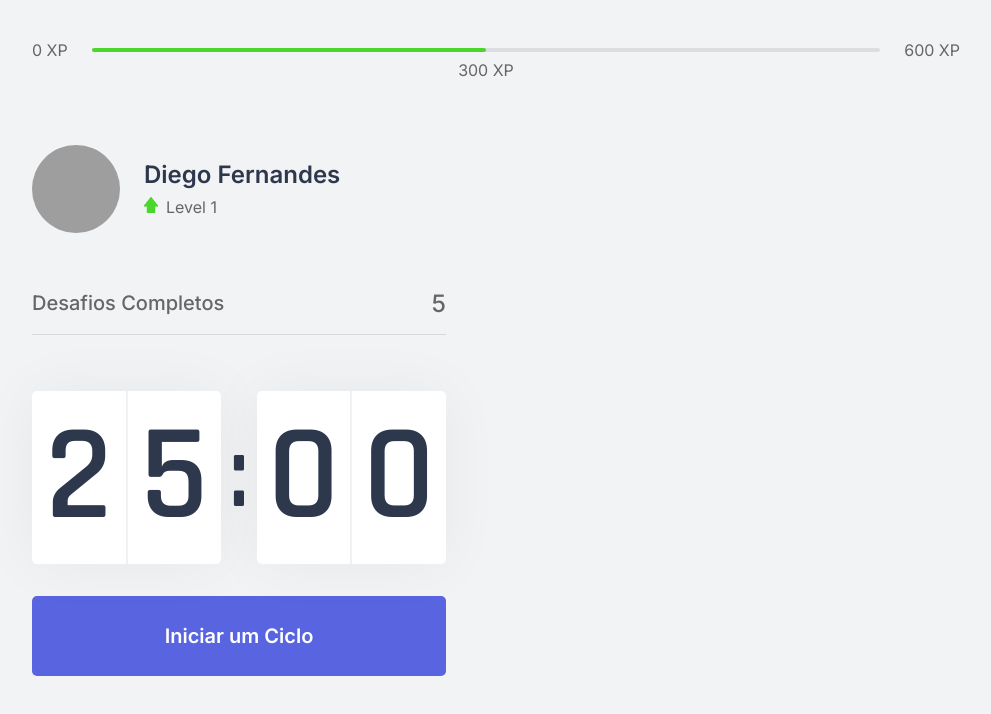
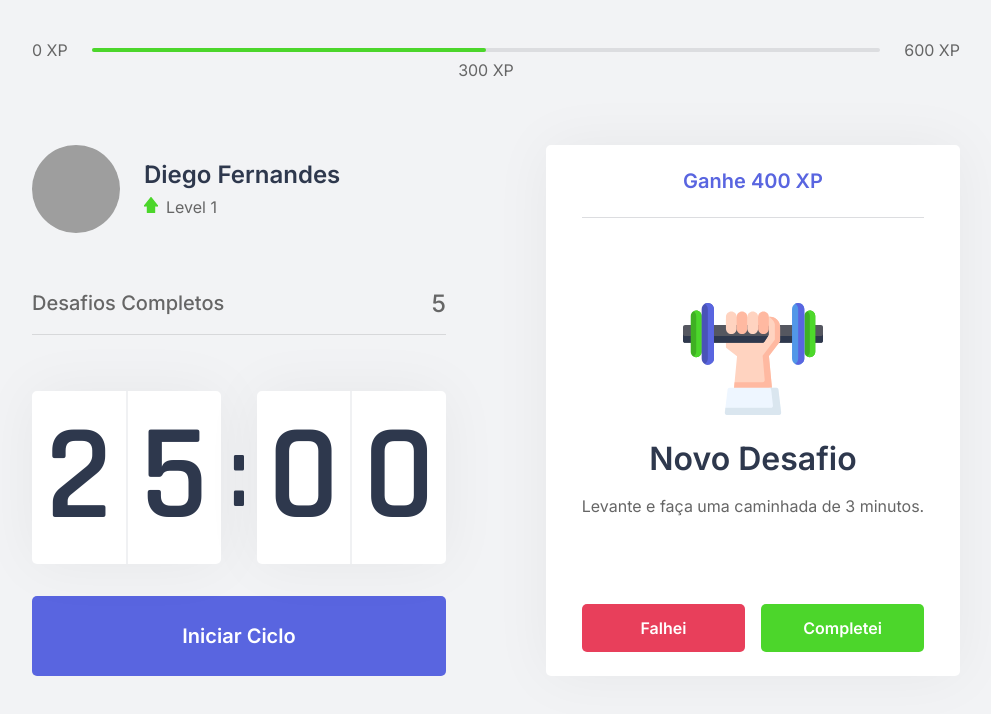
Before and after one commit to r0cc4t0/nlw-04-reactjs, a Next.js app: page / in a window 1280 px wide. Shown: the top 714 px of the page, without its empty margins (144-1135 px from the left). Built offline with nearby package versions, Linux system fonts and the light colour scheme; grey boxes are pictures that could not be loaded.

Commit message:
Challenge Box Component

```diff
--- /dev/null
+++ b/src/components/ChallengeBox.tsx
@@ -0,0 +1,48 @@
+import { useState } from 'react';
+import styles from '../styles/components/ChallengeBox.module.css';
+
+function ChallengeBox() {
+  const [hasActiveChallenge, setHasActiveChallenge] = useState(true);
+
+  return (
+    <div className={styles.challengeBoxContainer}>
+      {hasActiveChallenge
+        ? (
+          <div className={styles.challengeActive}>
+            <header>Ganhe 400 XP</header>
+
+            <main>
+              <img src="icons/body.svg" alt="Body" />
+              <strong>Novo Desafio</strong>
+              <p>Levante e faça uma caminhada de 3 minutos.</p>
+            </main>
+
+            <footer>
+              <button
+                type="button"
+                className={styles.challengeFailedButton}>
+                Falhei
+              </button>
+              <button
+                type="button"
+                className={styles.challengeSucceededButton}>
+                Completei
+              </button>
+            </footer>
+          </div>
+        )
+        : (
+          <div className={styles.challengeNotActive}>
+            <strong>Finalize um ciclo para receber um desafio.</strong>
+            <p>
+              <img src="icons/level-up.svg" alt="Level Up" />
+              Avance de nível completando desafios.
+            </p>
+          </div>
+        )
+      }
+    </div>
+  );
+}
+
+export default ChallengeBox;
--- a/src/components/Countdown.tsx
+++ b/src/components/Countdown.tsx
@@ -1,9 +1,12 @@
 import { useState, useEffect } from 'react';
 import styles from '../styles/components/Countdown.module.css';
 
+let countdownTimeout: NodeJS.Timeout;
+
 function Countdown() {
   const [time, setTime] = useState(25 * 60);
-  const [active, setActive] = useState(false);
+  const [isActive, setIsActive] = useState(false);
+  const [hasFinished, setHasFinished] = useState(false);
 
   const minutes = Math.floor(time / 60);
   const seconds = time % 60;
@@ -12,15 +15,25 @@ function Countdown() {
   const [secondLeft, secondRight] = String(seconds).padStart(2, '0').split('');
 
   useEffect(() => {
-    if (active && time > 0) {
-      setTimeout(() => {
+    if (isActive && time > 0) {
+      countdownTimeout = setTimeout(() => {
         setTime(time - 1);
       }, 1000);
     }
-  }, [active, time]);
+    else if (isActive && time === 0) {
+      setHasFinished(true);
+      setIsActive(false);
+    }
+  }, [isActive, time]);
 
   function startCountdown() {
-    setActive(true);
+    setIsActive(true);
+  }
+
+  function resetCountdown() {
+    clearTimeout(countdownTimeout);
+    setIsActive(false);
+    setTime(25 * 60);
   }
 
   return (
@@ -36,13 +49,41 @@ function Countdown() {
           <span>{secondRight}</span>
         </div>
       </div>
+
+      {hasFinished
+        ? (
+          <button
+            disabled
+            className={styles.countdownButton}
+          >
+            Ciclo Encerrado
+          </button>
+        )
+        : (
+          <>
+            {isActive
+              ? (
+                <button
+                  type="button"
+                  className={`${styles.countdownButton} ${styles.countdownButtonActive}`}
+                  onClick={resetCountdown}
+                >
+                  Abandonar Ciclo
+                </button>
+              )
+              : (
                 <button
                   type="button"
                   className={styles.countdownButton}
                   onClick={startCountdown}
                 >
-        Iniciar um Ciclo
+                  Iniciar Ciclo
                 </button>
+              )
+            }
+          </>
+        )
+      }
     </div>
   );
 }
--- a/src/pages/index.tsx
+++ b/src/pages/index.tsx
@@ -3,6 +3,7 @@ import ExperienceBar from '../components/ExperienceBar';
 import Profile from '../components/Profile';
 import CompletedChallenges from '../components/CompletedChallenges';
 import Countdown from '../components/Countdown';
+import ChallengeBox from '../components/ChallengeBox';
 import styles from '../styles/pages/Home.module.css';
 
 function Home() {
@@ -20,7 +21,9 @@ function Home() {
           <Countdown />
         </div>
 
-        <div></div>
+        <div>
+          <ChallengeBox />
+        </div>
       </section>
     </div>
   );
--- /dev/null
+++ b/src/styles/components/ChallengeBox.module.css
@@ -0,0 +1,101 @@
+.challengeBoxContainer {
+  height: 100%;
+  background: var(--white);
+  border-radius: 5px;
+  box-shadow: 0 0 60px rgba(0, 0, 0, 0.05);
+  padding: 1.5rem 2rem;
+  display: flex;
+  flex-direction: column;
+  align-items: center;
+  justify-content: center;
+  text-align: center;
+}
+
+.challengeNotActive {
+  display: flex;
+  flex-direction: column;
+  align-items: center;
+}
+
+.challengeNotActive strong {
+  font-size: 1.5rem;
+  font-weight: 500;
+  line-height: 1.4;
+}
+
+.challengeNotActive p {
+  display: flex;
+  flex-direction: column;
+  align-items: center;
+  line-height: 1.4;
+  max-width: 70%;
+  margin-top: 3rem;
+}
+
+.challengeNotActive p img {
+  margin-bottom: 1rem;
+}
+
+.challengeActive {
+  height: 100%;
+  display: flex;
+  flex-direction: column;
+}
+
+.challengeActive header {
+  color: var(--blue);
+  font-weight: 600;
+  font-size: 1.25rem;
+  padding: 0 2rem 1.5rem;
+  border-bottom: 1px solid var(--gray-line);
+}
+
+.challengeActive main {
+  flex: 1;
+  display: flex;
+  flex-direction: column;
+  align-items: center;
+  justify-content: center;
+}
+
+.challengeActive main strong {
+  font-size: 2rem;
+  font-weight: 600;
+  color: var(--title);
+  margin: 1.5rem 0 1rem;
+}
+
+.challengeActive main p {
+  line-height: 1.5;
+}
+
+.challengeActive footer {
+  display: grid;
+  grid-template-columns: 1fr 1fr;
+  gap: 1rem;
+}
+
+.challengeActive footer button {
+  height: 3rem;
+  display: flex;
+  align-items: center;
+  justify-content: center;
+  border: 0;
+  border-radius: 5px;
+  color: var(--white);
+  font-size: 1rem;
+  font-weight: 600;
+  transition: filter 0.2s;
+}
+
+.challengeActive footer button.challengeFailedButton {
+  background: var(--red);
+}
+
+.challengeActive footer button.challengeSucceededButton {
+  background: var(--green);
+}
+
+.challengeActive footer button:hover {
+  filter: brightness(0.9);
+}
--- a/src/styles/components/Countdown.module.css
+++ b/src/styles/components/Countdown.module.css
@@ -51,6 +51,22 @@
   transition: background-color 0.2s;
 }
 
-.countdownButton:hover {
+.countdownButton:not(:disabled):hover {
   background: var(--blue-dark);
 }
+
+.countdownButtonActive {
+  background: var(--white);
+  color: var(--title);
+}
+
+.countdownButtonActive:not(:disabled):hover {
+  background: var(--red);
+  color: var(--white);
+}
+
+.countdownButton:disabled {
+  background: var(--white);
+  color: var(--text);
+  cursor: not-allowed;
+}
```
Lines whose indentation alone changed are shown as unchanged.
